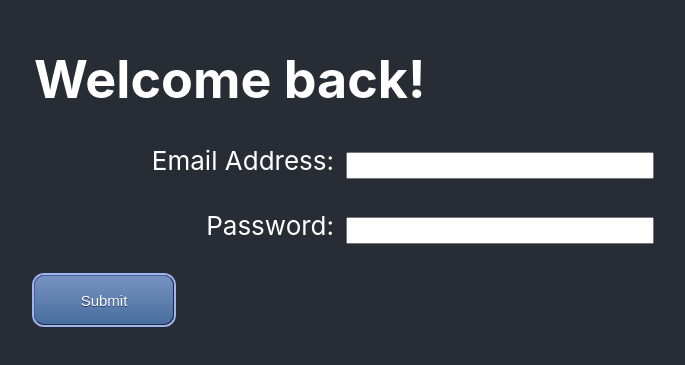
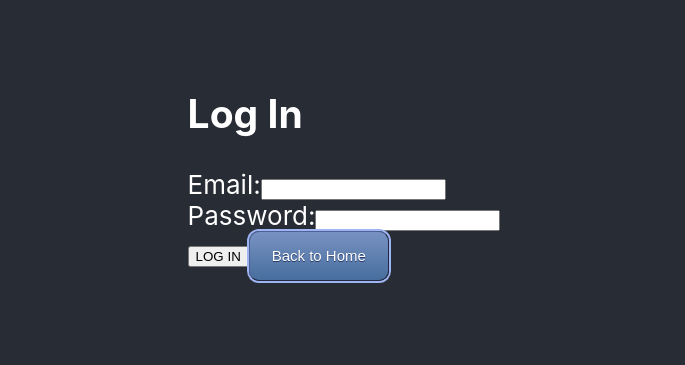
Before and after one commit to CS-4800-Infinite-Monkeys/SoftwareEngineeringProject, a React (Create React App) app in the folder Dev version/frontend/: page /signin in a window 1280 px wide. Shown: the part 231-596 px from the top of the page, without its empty margins (296-981 px from the left). Built offline with nearby package versions, Linux system fonts and the light colour scheme.

Commit message:
signin functionality set up (bug needs fixing)
login function not being recognized

```diff
--- a/Dev version/frontend/package.json
+++ b/Dev version/frontend/package.json
@@ -11,7 +11,7 @@
     "react-calendar": "^3.7.0",
     "react-dom": "^17.0.2",
     "react-frame-component": "^5.2.1",
-    "react-scripts": "5.0.0",
+    "react-scripts": "^5.0.0",
     "web-vitals": "^2.1.4"
   },
   "scripts": {
--- a/Dev version/frontend/public/index.html
+++ b/Dev version/frontend/public/index.html
@@ -2,7 +2,9 @@
 <html lang="en">
   <head>
     <meta charset="utf-8" />
-    <link rel="icon" href="%PUBLIC_URL%/favicon.ico" />
+    <!--<link rel="icon" href="%PUBLIC_URL%/favicon.ico" />
+    <link rel="stylesheet" type="text/css" href="../src/index.css" />
+    <link rel="stylesheet" type="text/css" href="../src/signin.css" />-->
     <meta name="viewport" content="width=device-width, initial-scale=1" />
     <meta name="theme-color" content="#000000" />
     <meta
--- a/Dev version/frontend/src/App.js
+++ b/Dev version/frontend/src/App.js
@@ -1,5 +1,6 @@
 import logo from './logo.svg';
 import './App.css';
+import React, {useState} from 'react';
 
 function App() {
   return (
--- a/Dev version/frontend/src/index.js
+++ b/Dev version/frontend/src/index.js
@@ -12,7 +12,7 @@ export default function App(){
     <BrowserRouter>
       <Routes>
         <Route index element={<Home />}></Route>
-        <Route path="/" element={<Home />}></Route>
+        <Route path="/home" element={<Home />}></Route>
         <Route path="/signin" element={<Signin />}></Route>
         <Route path="/register" element={<Register />}></Route>
         <Route path="/userportal" element={<UserPortal />}></Route>
--- a/Dev version/frontend/src/pages/home.js
+++ b/Dev version/frontend/src/pages/home.js
@@ -1,5 +1,8 @@
 import {Outlet, Link} from "react-router-dom";
 import "../index.css";
+import React, {useState} from "react";
+import SigninForm from "./signin";
+
 
 const Home = () => {
     return (
@@ -9,6 +12,7 @@ const Home = () => {
         <Outlet />
         </>
     );
+
 }
 
 export default Home;
--- a/Dev version/frontend/src/pages/register.js
+++ b/Dev version/frontend/src/pages/register.js
@@ -1,5 +1,7 @@
-import {useState} from "react"
-import "../index.css"
+import React, {useState} from "react"
+import {Outlet, Link} from "react-router-dom";
+import Home from "./home";
+import "../index.css";
 
 const Register = () => {
     const [inputs, setInputs] = useState({})
@@ -14,6 +16,7 @@ const Register = () => {
         event.preventDefault()
         console.log(inputs)
     }
+
     return <>
     <h1>Create An Account</h1>
     <form onSubmit={handleSubmit}>
@@ -39,6 +42,7 @@ const Register = () => {
         <br />
         <input type="submit" value="Submit" className="buttonClass"></input>
     </form>
+    <Link to="/home"><button className="buttonClass">Back to Home</button></Link>
     </>;
 };
 
--- a/Dev version/frontend/src/pages/signin.js
+++ b/Dev version/frontend/src/pages/signin.js
@@ -1,35 +1,39 @@
-import {useState} from "react"
-import "../index.css"
+import React, {useState} from "react"
+import {Outlet, Link} from "react-router-dom";
+//import "../signin.css"
 
-const Signin = () => {
-    const [inputs, setInputs] = useState({})
+const SigninForm = ({Login, error}) => {
+//function SigninForm({ Login, error }) {
 
-    const handleChange = (event) => {
-        const name = event.target.name
-        const value = event.target.value
-        setInputs(values => ({...values, [name]: value}))
+    const [details, setDetails] = useState({email: "", password: ""});
+
+    //begin
+
+
+    //end
+    const submitHandler = e => {
+        e.preventDefault();
+        Login(details);  //continue from HERE --> Login function???
     }
 
-    const handleSubmit = (event) => {
-        event.preventDefault()
-        console.log(inputs)
-    }
 
-    return (<>
-        <div>
-            <h1>Welcome back!</h1>
-            <form onSubmit={handleSubmit}>
-                <label className="formLabel">Email Address:</label>
-                    <input type="text" className="textInput" name="useremail" onChange={handleChange} value={inputs.useremail || ""}></input>
-                <br/>
-                <br/>
-                <label className="formLabel">Password:</label>
-                    <input type="password" className="textInput" name="userpassword" onChange={handleChange} value={inputs.userpassword || ""}></input>
-                <br/>
-                <br/>
-                <input type="submit" className="buttonClass" value="Submit"></input>
-            </form>
-        </div>
-        </>)
+    return (
+        <form onSubmit={submitHandler}>
+            <div className="form-inner">
+                <h2>Log In</h2>
+                {(error != "") ? ( <div className="error">{error}</div> ) : ""}
+                <div className="form-group">
+                    <label htmlFor="email">Email:</label>
+                    <input type="text" email="email" id="email" onChange={e => setDetails({...details, email: e.target.value})} value={details.email}></input>
+                </div>
+                <div className="form-group">
+                    <label htmlFor="password">Password:</label>
+                    <input type="text" password="password" id="password" onChange={e => setDetails({...details, password: e.target.value})} value={details.password}></input>
+                </div>
+            </div>
+            <input type="submit" value="LOG IN" />
+            <Link to="/home"><button className="buttonClass">Back to Home</button></Link>
+        </form>  //<input type="submit" value="SIGNIN"></input>
+    )
 }
-export default Signin
+export default SigninForm
--- a/Dev version/frontend/src/pages/userportal.js
+++ b/Dev version/frontend/src/pages/userportal.js
@@ -1,7 +1,10 @@
 import "../index.css"
-import {useState, useCallback} from 'react'
+import React, { useState } from 'react'
 import Calendar from 'react-calendar'
 import './calendar/calendar.css'
+import {Outlet, Link} from "react-router-dom";
+import SigninForm from "./signin";
+import Home from "./home";
 
 //const datesToAddClassTo = [tomorrow, in3Days, in5Days];
 
@@ -13,9 +16,63 @@ function tileClassName({ date, view }) {
 }
 
 const UserPortal = () => {
-    const [value, onChange] = useState(new Date());
 
+  const [value, onChange] = useState(new Date());
+
+  //generic user for login testing
+    const defaultUser = {
+      email: "user@test.com",
+      password: "password"
+  }
+
+  const [user, setUser] = useState({email: ""});
+  const [error, setError] = useState("");
+
+  const Login = details => {
+      console.log(details);
+
+      if(details.email == defaultUser.email && details.password == defaultUser.password)  //here is where we incorporate database user credentials matching
+      {
+          console.log("Logged in Successfully");
+          setUser({
+              email: details.email
+          });
+
+      }
+      else
+      {
+          console.log("Credentials do not Match!");
+          setError("Credentials do not Match!");
+      }
+  }
+
+  const Logout = () => {
+      setUser({
+          email: ""
+      });
+      console.log("Logged out")
+  }
+  //
   return (
+
+    <div className="UserPortal">
+      {(user.email != "") ? (
+        <div>
+        <h1><span>{user.email}</span> Calendar</h1>
+        <Calendar
+          className="react-calendar"
+          onChange={onChange}
+          value={value}
+          tileClassName={tileClassName}
+        />
+        <Link to="/home"><button className="buttonClass">Log Out</button></Link>
+        </div>
+      ) : (
+        <SigninForm Login ={Login} error={error}/>
+      )}
+    </div>
+
+    /*
     <div>
       <h1>Your Calendar</h1>
       <Calendar
@@ -24,7 +81,9 @@ const UserPortal = () => {
         value={value}
         tileClassName={tileClassName}
       />
+      <Link to="/home"><button className="buttonClass">Log Out</button></Link>
     </div>
+    */
   );
 }
 
--- /dev/null
+++ b/Dev version/frontend/src/signin.css
@@ -0,0 +1,59 @@
+*{
+    margin: 0;
+    padding: 0;
+    box-sizing: border-box;
+    font-family: montserrat, sans-serif;
+  }
+
+  input, button{
+    appearance: none;
+    background: none;
+    border: none;
+    outline: none;
+  }
+
+  .Signin{
+    height: 100vh;
+    display: flex;
+    align-items: center;
+    justify-content: center;
+    background-color: #53565A;
+  }
+
+  form{
+    display: block;
+    position: relative;
+  }
+
+  form:after{
+    content: '';
+    display: block;
+    position: absolute;
+    top: -5px;
+    left: -5px;
+    right: -5px;
+    bottom: -5px;
+    z-index: 1;
+    background-image: linear-gradient(to bottom right, blue, purple);
+  }
+
+  form .form-inner{
+    position: relative;
+    display: block;
+    background-color: dimgrey;
+    padding: 30px;
+    z-index: 2
+  }
+
+  form .form-inner h2{
+    color: #888;
+    font-size: 28px;
+    font-weight: 500;
+    margin-bottom: 50px;
+  }
+
+  form .form-inner .form-group{
+    display: block;
+    width: 300px;
+    margin-bottom: 15px;
+  }
```
Also changed, not shown: Dev version/frontend/src/index.css (line endings or trailing spaces), 2 other files (tests, documents, lock files or other folders).
